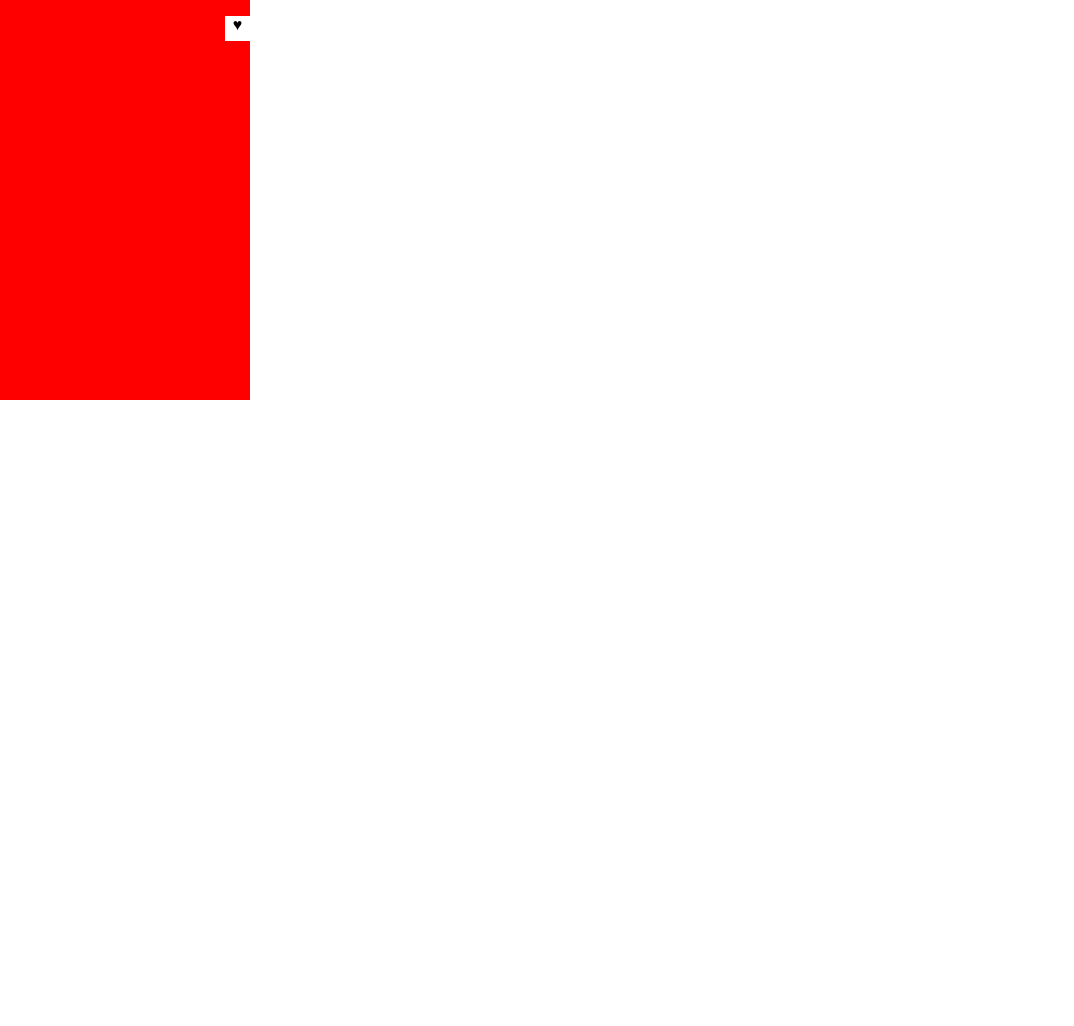
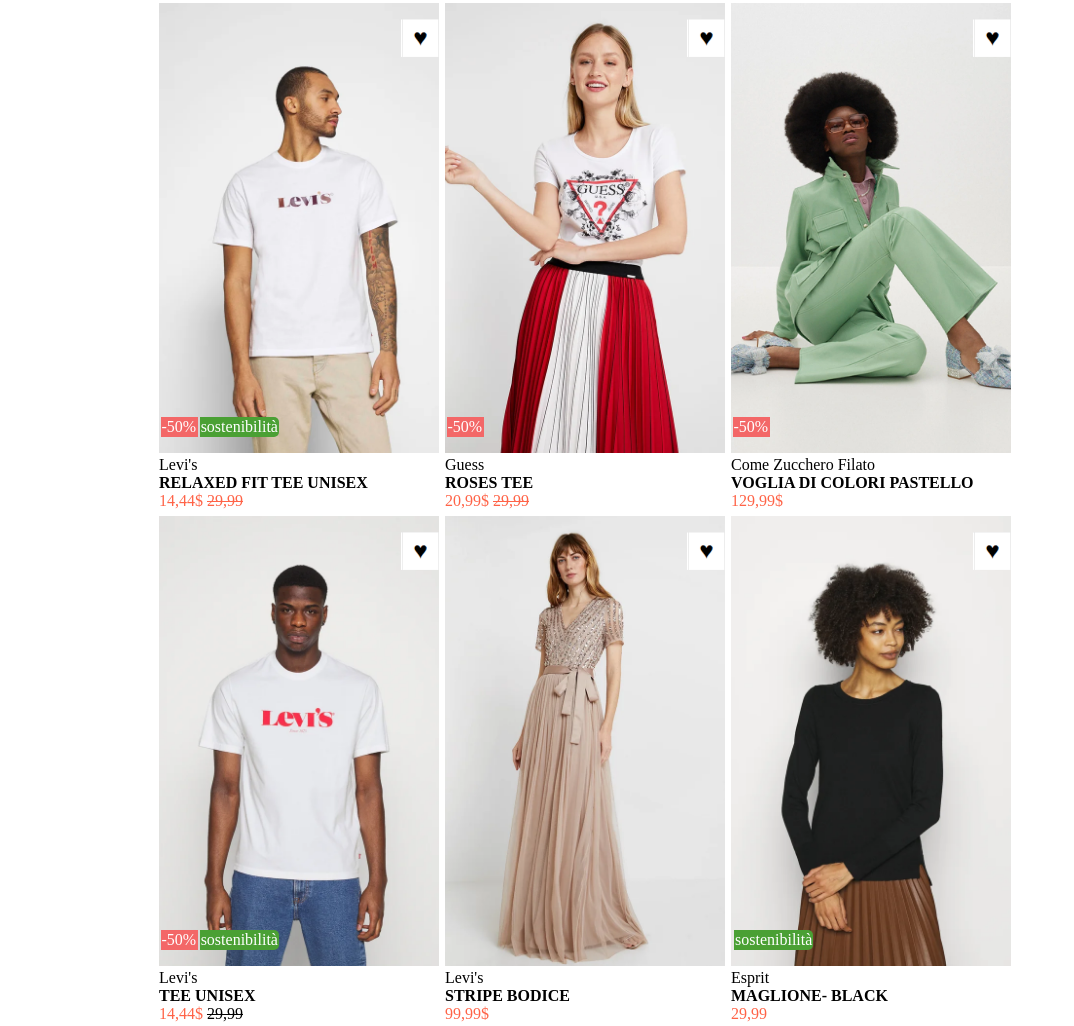
Before and after one commit to chry902/htmlcss-shop, a plain HTML site: page index.html in a window 1280 px wide. Shown: the whole page, without its empty margins (0-1074 px from the left). Before the commit the page ends 800 px from the top, so only its background shows below. Drawn offline with Linux system fonts and the light colour scheme.

Commit message:
esercizio shop completato

```diff
--- a/common.css
+++ b/common.css
@@ -0,0 +1,15 @@
+*{
+    box-sizing: border-box;
+    margin: 0;
+    padding: 0;
+}
+
+    .all{
+        transition: 0.5s;
+    }
+    .all:hover{
+        transform: scale(1.1);
+        border-radius: 2px;
+        border: 5px solid rgba(0, 0, 0, 0.178);
+        margin: 13px;
+    }
--- a/index.html
+++ b/index.html
@@ -7,12 +7,105 @@
         <link rel="stylesheet" href="style.css">
         <link rel="stylesheet" href="common.css">
     </head>
+
+
     <body>
-        <main class="contain">
-            <section class="section1">
-                <div class="heart"><span>&hearts;</span></div>
-                <div class="sales"></div>
-                <div class="eco"></div>
+        <main class="contain1 clearfix">
+            <!-----------immagine-->
+            <section class="section">
+                <div class="all img1">
+                    <div class="heart"></div>
+                    <div class="sconto clearfix">
+                        <div class="sales">-50%</div>
+                        <div class="eco">sostenibilità</div>
+                    </div>
+                </div>
+                <!-----------paragraph-->
+                <div class="paragraph">
+                    <span>Levi's</span>
+                    <h4>RELAXED FIT TEE UNISEX</h4>
+                    <span class="rosso">14,44$ <del>29,99</del></span>
+                </div>
+            </section>
+            <!-----------immagine-->
+            <section class="section">
+                <div class="all img2">
+                    <div class="heart"></div>
+                    <div class="sconto clearfix">
+                        <div class="sales">-50%</div>
+
+                    </div>
+                </div>
+                <!-----------paragraph-->
+                <div class="paragraph">
+                    <span>Guess</span>
+                    <h4>ROSES TEE</h4>
+                    <span class="rosso">20,99$ <del>29,99</del></span>
+
+                </div>
+            </section>
+            <section class="section">
+                <div class="all img3">
+                    <div class="heart"></div>
+                    <div class="sconto clearfix">
+                        <div class="sales">-50%</div>
+
+                    </div>
+                </div>
+                <!-----------paragraph-->
+                <div class="paragraph">
+                    <span>Come Zucchero Filato</span>
+                    <h4>VOGLIA DI COLORI PASTELLO</h4>
+                    <span class="rosso">129,99$</span>
+                </div>
+            </section>
+        </main>
+
+
+
+        <main class="contain1 clearfix">
+            <!-----------immagine-->
+            <section class="section">
+                <div class="all img4">
+                    <div class="heart"></div>
+                    <div class="sconto clearfix">
+                        <div class="sales">-50%</div>
+                        <div class="eco">sostenibilità</div>
+                    </div>
+                </div>
+                <!-----------paragraph-->
+                <div class="paragraph">
+                    <span>Levi's</span>
+                    <h4>TEE UNISEX</h4>
+                    <span class="rosso">14,44$</span> <del>29,99</del>
+                </div>
+            </section>
+            <!-----------immagine-->
+            <section class="section">
+                <div class="all img5">
+                    <div class="heart"></div>
+
+                </div>
+                <!-----------paragraph-->
+                <div class="paragraph">
+                    <span>Levi's</span>
+                    <h4>STRIPE BODICE</h4>
+                    <span class="rosso">99,99$</span>
+                </div>
+            </section>
+            <section class="section">
+                <div class="all img6">
+                    <div class="heart"></div>
+                    <div class="sconto clearfix">
+                        <div class="eco">sostenibilità</div>
+                    </div>
+                </div>
+                <!-----------paragraph-->
+                <div class="paragraph">
+                    <span>Esprit</span>
+                    <h4>MAGLIONE- BLACK</h4>
+                    <span class="rosso">29,99</span>
+                </div>
             </section>
         </main>
     </body>
--- a/style.css
+++ b/style.css
@@ -3,19 +3,100 @@
     margin: 0;
     padding: 0;
 }
-.section1{
-    width: 250px;
-    height: 400px;
-    background-color:red;
+
+.clearfix::after {
+    content: "";
+    display: table;
+    clear: both;
+}
+body{
+    margin: auto;
+    width: 1000px;
+}
+.section{
+    float: left;
+    position: relative;
+
+}
+.contain1{
+    padding-left: 1rem;
+}
+
+.all{
+    background-repeat: no-repeat;
+    margin: 3px;
+    background-size: cover;
+    background-position: center;
+    width: 280px;
+    height: 450px;
     position: relative;
 }
 .heart{
-    text-align: center;
-    width: 25px;
-    height: 25px;
+    background-image: url(./img/cuore.png);
+    width: 38px;
+    height: 38px;
+    background-size: contain;
+    background-position: center;
     background-color: white;
     position: absolute;
     top: 1rem;
-    right: 0;
+    right: 0px;
+}
+.sconto{
+    margin: 0;
+    position: absolute;
+    left: 0px;
+    bottom: 15px;
+    padding: 1.5px;
+}
 
+.sales{
+    margin: 0;
+    padding-top:  1px;
+    padding-right: 1px;
+    padding-bottom: 1px;
+    float: left;
+    color: white;
+    text-align: center;
+    background-color: rgb(243, 103, 103);
+    width: 37.6562px;
 }
+.eco{
+    float: left;
+    color: white;
+    text-align: center;
+    background-color: rgb(74, 160, 52);
+    bottom: 15px;
+    padding: 1px;
+    margin-left:1.5px ;
+    border-radius:0 5px 5px 0 ;
+}
+/*paragraph*/
+.paragraph{
+    margin: 3px;
+    width:280px ;
+}
+.rosso{
+    color: tomato;
+}
+
+
+/*immagini sezzioni*/
+.img1{
+    background-image: url(./img/1.webp);
+}
+.img2{
+    background-image: url(./img/2.webp);
+}
+.img3{
+    background-image: url(./img/3.webp);
+}
+.img4{
+    background-image: url(./img/4.webp);
+}
+.img5{
+    background-image: url(./img/5.webp);
+}
+.img6{
+    background-image: url(./img/6.webp);
+}
```
Also changed, not shown: img/cuore.png (added).
